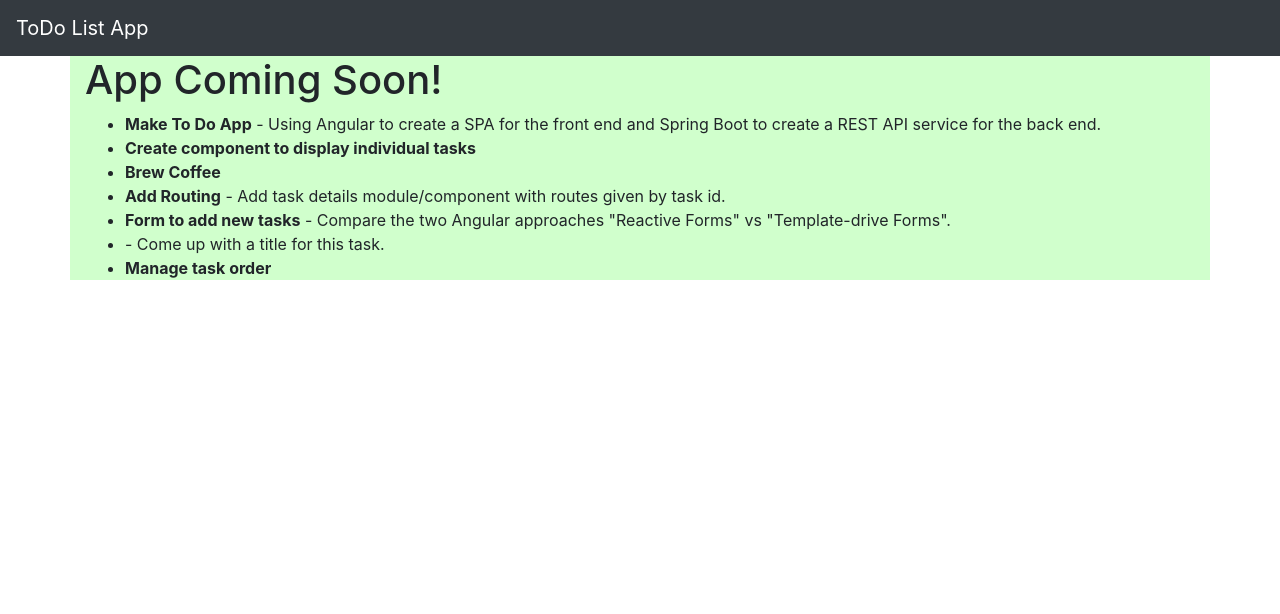
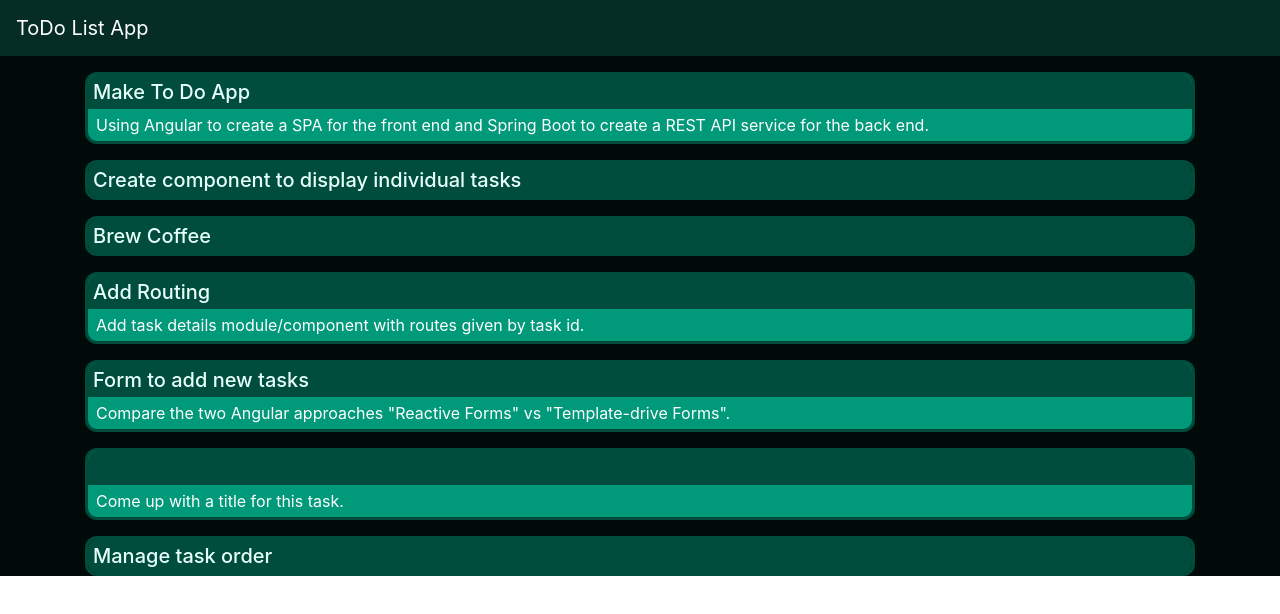
Before and after one commit to gs-rnd/to-do-front-angular, an Angular app: page / in a window 1280 px wide. Shown: the top 614 px of the page. Built offline with nearby package versions, Linux system fonts and the light colour scheme.

Commit message:
list-item child component displays tasks, updated styles

```diff
--- a/src/app/app.component.css
+++ b/src/app/app.component.css
@@ -1,3 +1,4 @@
-.container {
-  background-color: hsl(115, 100%, 90%);
+:host {
+  display: block;
+  background-color: hsl(168, 100%, 2%);
 }
--- a/src/app/app.component.html
+++ b/src/app/app.component.html
@@ -1,6 +1,3 @@
 <main class="container">
-  <h1>App Coming Soon!</h1>
   <app-task-list></app-task-list>
-
-  <router-outlet></router-outlet>
 </main>
--- a/src/app/app.component.ts
+++ b/src/app/app.component.ts
@@ -5,6 +5,4 @@ import { Component } from '@angular/core';
   templateUrl: './app.component.html',
   styleUrls: ['./app.component.css']
 })
-export class AppComponent {
-  title = 'to-do-front-angular';
-}
+export class AppComponent {}
--- /dev/null
+++ b/src/app/task-list/list-item/list-item.component.css
@@ -0,0 +1,25 @@
+:host {
+  display: block;
+  background-color: hsl(168, 100%, 30%);
+  margin-bottom: 1em;
+  border-radius: 0.75em;
+  border-style: solid;
+  border-color: hsl(168, 100%, 15%);
+  border-width: 0.2em;
+  overflow: hidden;
+}
+
+.task-title {
+  background-color: hsl(168, 100%, 15%);
+  color: hsl(168, 100%, 95%);
+  min-height: 1.7em;
+  padding: 0.25em;
+  margin: 0;
+
+}
+
+p {
+  color: white;
+  padding: 0.25em 0.5em;
+  margin: 0;
+}
--- /dev/null
+++ b/src/app/task-list/list-item/list-item.component.html
@@ -0,0 +1,2 @@
+<h5 class="task-title">{{ task.title }}</h5>
+<p *ngIf="task.description">{{ task.description }}</p>
--- /dev/null
+++ b/src/app/task-list/list-item/list-item.component.ts
@@ -0,0 +1,19 @@
+import { Component, OnInit, Input } from '@angular/core';
+
+import { Task } from '../task.interface';
+
+@Component({
+  selector: 'app-list-item',
+  templateUrl: './list-item.component.html',
+  styleUrls: ['./list-item.component.css']
+})
+export class ListItemComponent implements OnInit {
+
+  @Input() task: Task;
+
+  constructor() { }
+
+  ngOnInit(): void {
+  }
+
+}
--- a/src/app/task-list/task-list.component.css
+++ b/src/app/task-list/task-list.component.css
@@ -0,0 +1,14 @@
+:host {
+  display: block;
+  padding-top: 1em;
+}
+
+.empty-list {
+  background-color: hsl(168, 100%, 80%);
+  padding: 0.5em;
+  margin-bottom: 1em;
+  border-radius: 0.5em;
+  border-style: solid;
+  border-color: hsl(168, 100%, 20%);
+  border-width: 0.15em;
+}
--- a/src/app/task-list/task-list.component.html
+++ b/src/app/task-list/task-list.component.html
@@ -1,8 +1,5 @@
-<p *ngIf="!toDoTasks.length">No tasks to do!</p>
+<h5 *ngIf="!toDoTasks.length" class="empty-list">No tasks to do!</h5>
 
-<ul *ngIf="toDoTasks.length">
-  <li *ngFor="let task of toDoTasks">
-    <strong>{{ task.title }}</strong>
-    <span *ngIf="task.description"> - {{ task.description }}</span>
-  </li>
-</ul>
+<div *ngIf="toDoTasks.length">
+  <app-list-item *ngFor="let task of toDoTasks" [task]="task"></app-list-item>
+</div>
--- a/src/app/task-list/task-list.module.ts
+++ b/src/app/task-list/task-list.module.ts
@@ -2,9 +2,13 @@ import { NgModule } from '@angular/core';
 import { CommonModule } from '@angular/common';
 
 import { TaskListComponent } from './task-list.component';
+import { ListItemComponent } from './list-item/list-item.component';
 
 @NgModule({
-  declarations: [TaskListComponent],
+  declarations: [
+    TaskListComponent,
+    ListItemComponent
+  ],
   imports: [
     CommonModule
   ],
--- a/src/index.html
+++ b/src/index.html
@@ -13,7 +13,7 @@
 </head>
 <body>
   <header>
-    <nav class="navbar fixed-top navbar-dark bg-dark">
+    <nav class="navbar fixed-top navbar-dark">
       <a class="navbar-brand" href="/">ToDo List App</a>
     </nav>
     <div style="height: 3.5rem;"></div>
--- a/src/styles.css
+++ b/src/styles.css
@@ -1 +1,4 @@
 /* You can add global styles to this file, and also import other style files */
+nav {
+  background-color: hsl(168, 75%, 10%);
+}
```
